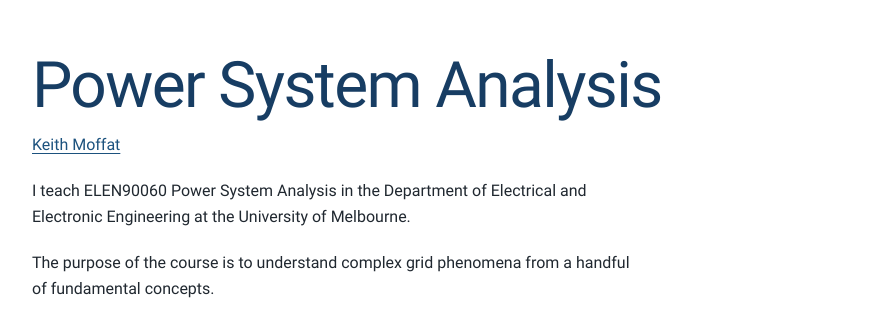
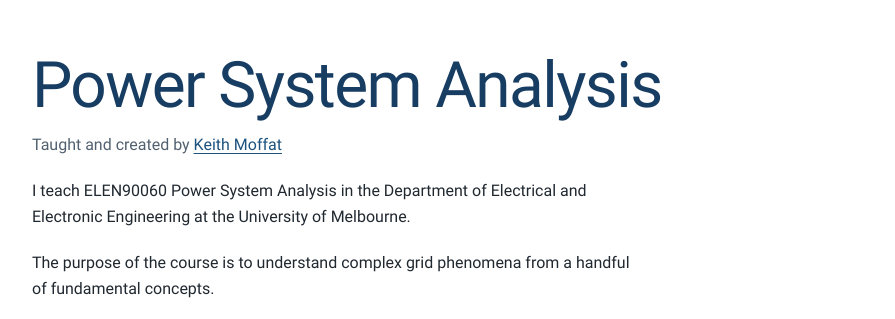
Before and after one commit to keithmoffat/elen90060, a plain HTML site: page index.html in a window 1280 px wide. Shown: the top 319 px of the page, without its empty margins (192-1087 px from the left). Drawn offline with Linux system fonts and the light colour scheme.

Commit message:
Credit Keith Moffat as course creator and instructor

```diff
--- a/index.html
+++ b/index.html
@@ -10,7 +10,7 @@
 <body>
   <main class="wrap">
     <h1>Power System Analysis</h1>
-    <p class="byline"><a href="https://keithmoffat.com/">Keith Moffat</a></p>
+    <p class="byline">Taught and created by <a href="https://keithmoffat.com/">Keith Moffat</a></p>
     <p class="description">I teach ELEN90060 Power System Analysis in the Department of Electrical and Electronic Engineering at the University of Melbourne.</p>
     <p class="description">The purpose of the course is to understand complex grid phenomena from a handful of fundamental concepts.</p>
     <p class="description">The course material takes a first-principles approach, focusing on simple examples.</p>
```
